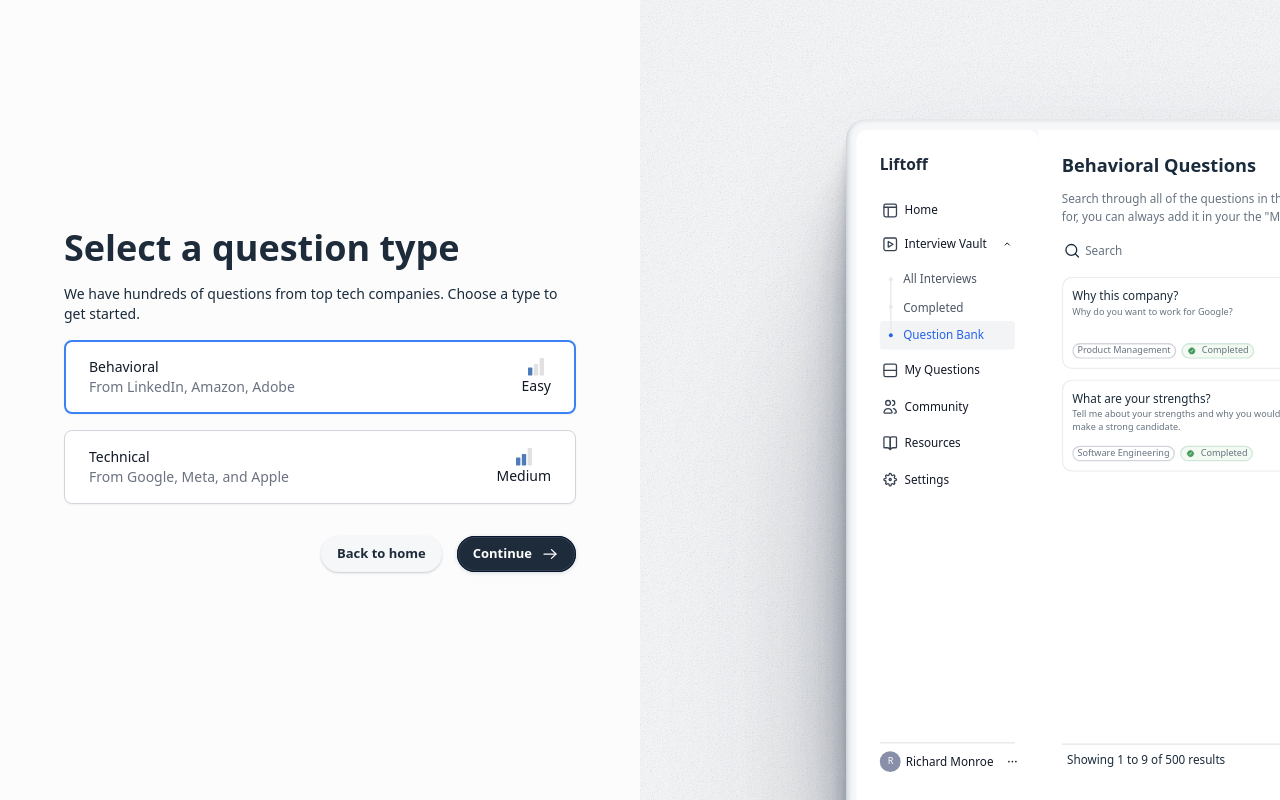
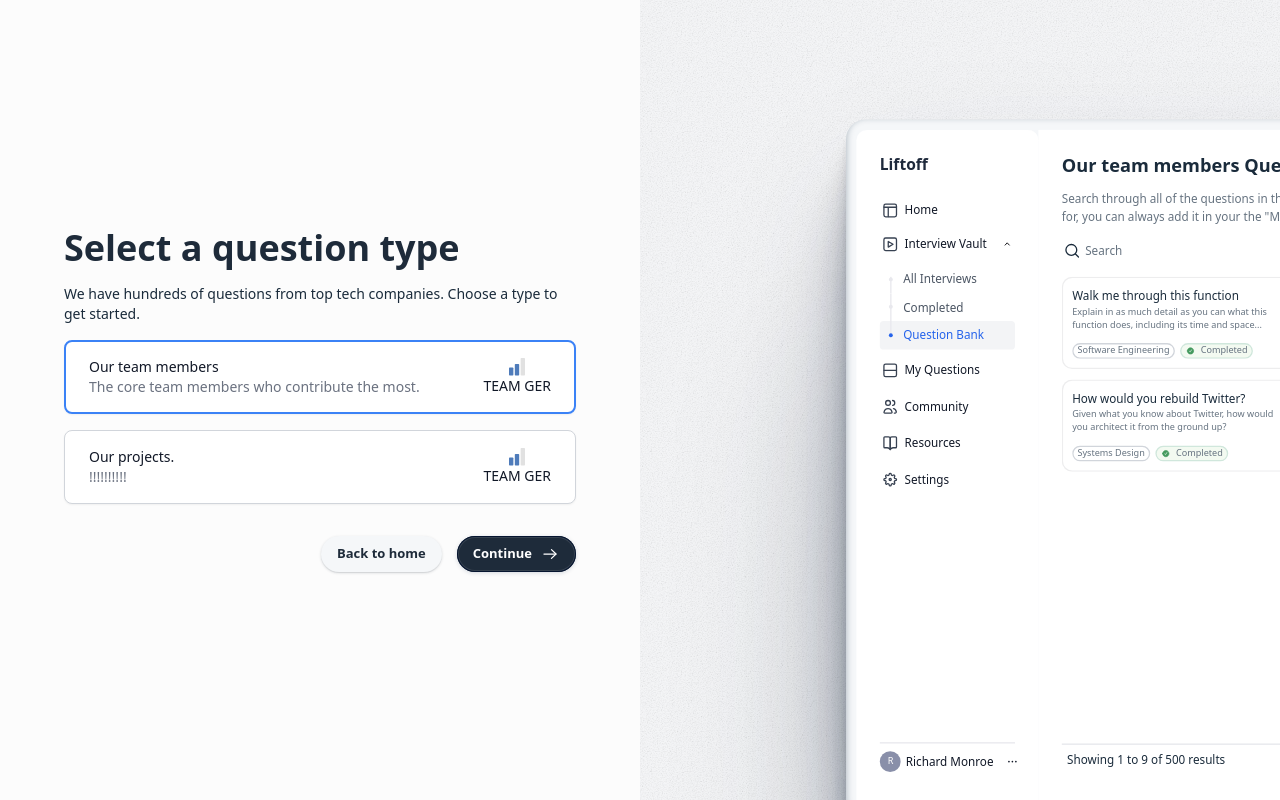
Before and after one commit to Romazyng/TEAM_GER, a Next.js app: page /demo in a window 1280 px wide. Built offline with nearby package versions, Linux system fonts and the light colour scheme; what @ffmpeg/ffmpeg would draw is missing.

Commit message:
Small changes on the homepage regarding the color of the button and arrow on the ABOUT US button etc

```diff
--- a/app/page.tsx
+++ b/app/page.tsx
@@ -119,13 +119,13 @@ export default function Home() {
             >
               <Link
                 href="/demo"
-                className="group rounded-full px-4 py-2 text-[13px] font-semibold transition-all flex items-center justify-center bg-[#f5f7f9] text-[#1E2B3A] no-underline active:scale-95 scale-100 duration-75"
+                className="group rounded-full px-4 py-2 text-[13px] font-semibold transition-all flex items-center justify-center bg-[#eeea08] text-[#000000] no-underline active:scale-95 scale-100 duration-75"
                 style={{
                   boxShadow:
                     "0px 1px 4px #eeea08, inset 0px 0px 0px 1px #e24aa3, inset 0px 0px 0px 2px #e24aa3 ",
                 }}
               >
-                <span className="mr-2"> About </span>
+                <span className="mr-2"> About us </span>
                 <svg
                   className="w-5 h-5"
                   viewBox="0 0 24 24"
@@ -135,14 +135,14 @@ export default function Home() {
                   <path
                     d="M13.75 6.75L19.25 12L13.75 17.25"
                     stroke="#000000"
-                    strokeWidth="1.5"
+                    strokeWidth="1.75"
                     strokeLinecap="round"
                     strokeLinejoin="round"
                   />
                   <path
                     d="M19 12H4.75"
                     stroke="#000000"
-                    strokeWidth="1.5"
+                    strokeWidth="1.75"
                     strokeLinecap="round"
                     strokeLinejoin="round"
                   />
--- a/pages/demo.tsx
+++ b/pages/demo.tsx
@@ -9,15 +9,15 @@ import { createFFmpeg, fetchFile } from "@ffmpeg/ffmpeg";
 const questions = [
   {
     id: 1,
-    name: "Behavioral",
-    description: "From LinkedIn, Amazon, Adobe",
-    difficulty: "Easy",
+    name: "Our team members",
+    description: "The core team members who contribute the most.",
+    difficulty: "TEAM GER",
   },
   {
     id: 2,
-    name: "Technical",
-    description: "From Google, Meta, and Apple",
-    difficulty: "Medium",
+    name: "Our projects.",
+    description: "!!!!!!!!!!",
+    difficulty: "TEAM GER",
   },
 ];
 
```
